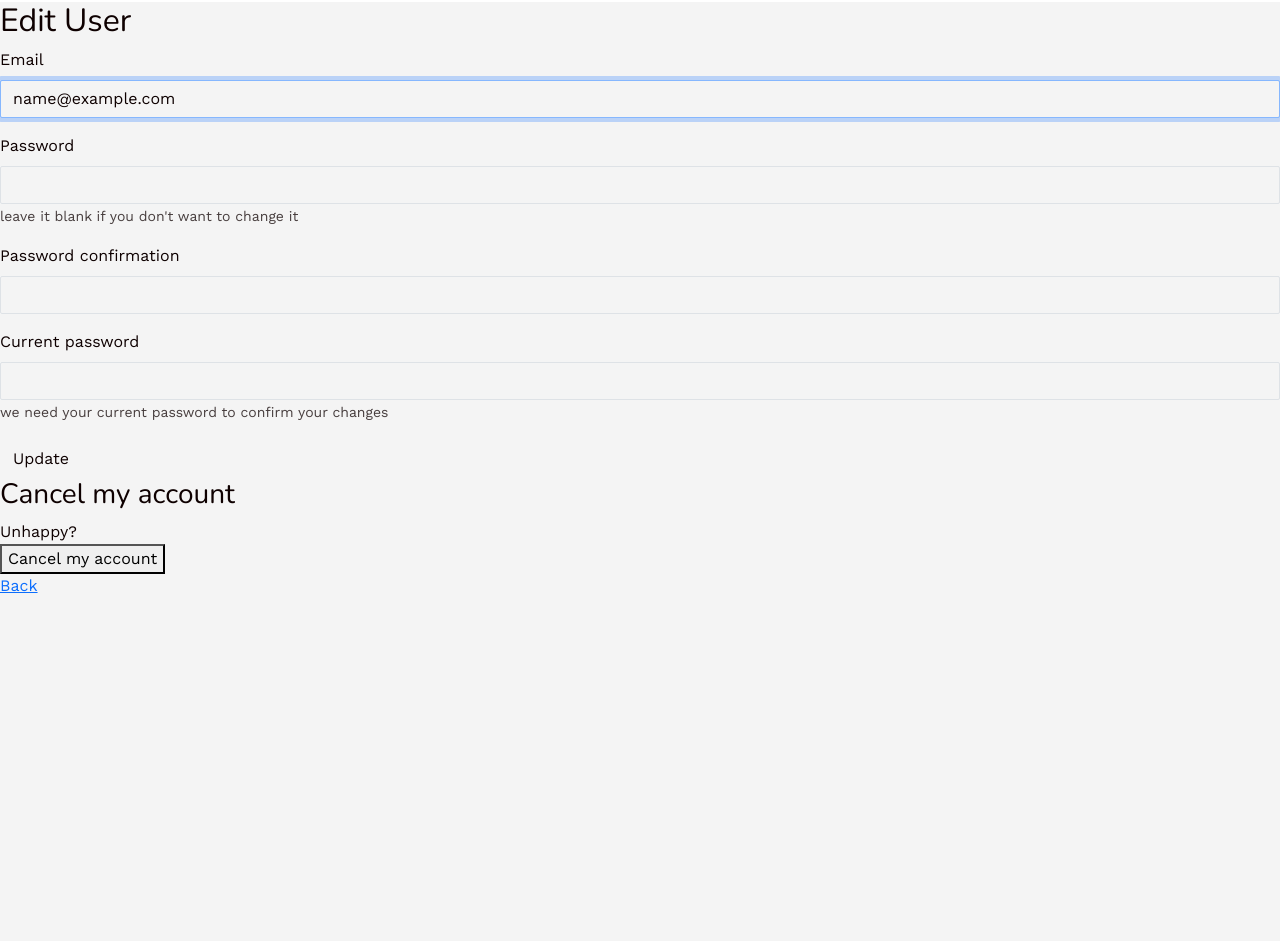
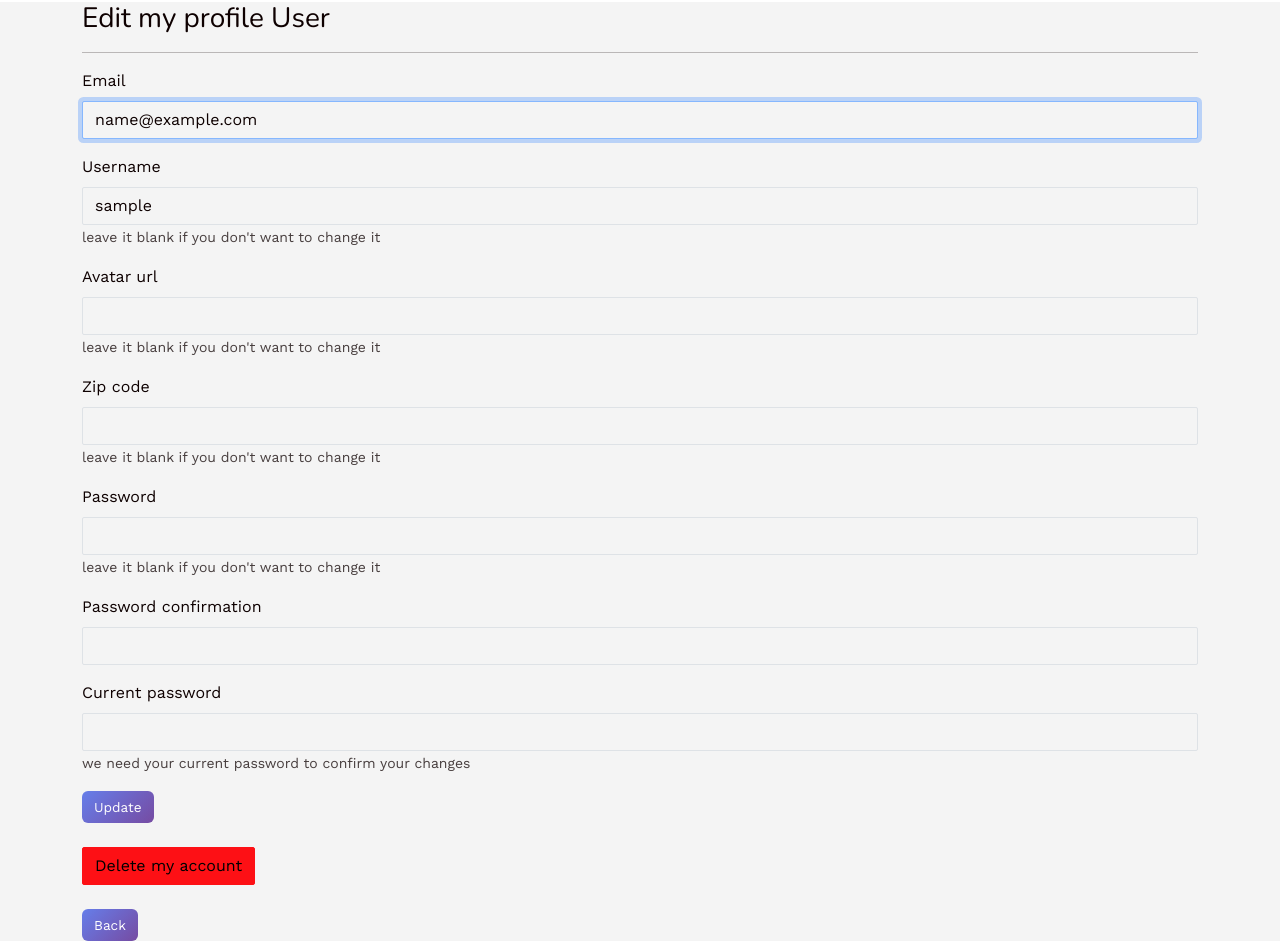
Before and after one commit to Ketmoss/MANKAI, a Rails app: page /users/edit in a window 1280 px wide. Shown: the part 56-997 px from the top of the page. Before the commit the page ends 800 px from the top, so only its background shows below. Run offline with Rails 7, Linux system fonts and the light colour scheme; the visitor is signed in with stand-in values (Sample User, id 1); style sheets or scripts are compiled from the project's sources; some libraries are stand-ins or nearby versions.

Commit message:
registration

```diff
--- a/app/views/devise/registrations/edit.html.erb
+++ b/app/views/devise/registrations/edit.html.erb
@@ -1,4 +1,6 @@
-<h2>Edit <%= resource_name.to_s.humanize %></h2>
+<div class="container">
+<h3>Edit my profile <%= resource_name.to_s.humanize %></h3>
+<hr>
 
 <%= simple_form_for(resource, as: resource_name, url: registration_path(resource_name), html: { method: :put }) do |f| %>
   <%= f.error_notification %>
@@ -10,6 +12,18 @@
       <p>Currently waiting confirmation for: <%= resource.unconfirmed_email %></p>
     <% end %>
 
+    <%= f.input :username,
+                hint: "leave it blank if you don't want to change it",
+                required: false,
+                input_html: { autocomplete: "new-username" } %>
+    <%= f.input :avatar_url,
+                hint: "leave it blank if you don't want to change it",
+                required: false,
+                input_html: { autocomplete: "new-avatar" } %>
+    <%= f.input :zip_code,
+                hint: "leave it blank if you don't want to change it",
+                required: false,
+                input_html: { autocomplete: "new-zip-code" } %>
     <%= f.input :password,
                 hint: "leave it blank if you don't want to change it",
                 required: false,
@@ -24,12 +38,16 @@
   </div>
 
   <div class="form-actions">
-    <%= f.button :submit, "Update" %>
+    <%= f.button :submit, "Update", class: "btn btn-primary" %>
   </div>
 <% end %>
+<br>
+  <div class="div">
+    <%= button_to "Delete my account", registration_path(resource_name), data: { confirm: "Are you sure?", turbo_confirm: "Are you sure?" }, method: :delete, class:  "btn btn-danger" %>
+  </div>
+<br>
+  <div class="div">
+    <%= link_to "Back", :back, class:"btn btn-primary" %>
+  </div>
 
-<h3>Cancel my account</h3>
-
-<div>Unhappy? <%= button_to "Cancel my account", registration_path(resource_name), data: { confirm: "Are you sure?", turbo_confirm: "Are you sure?" }, method: :delete %></div>
-
-<%= link_to "Back", :back %>
+</div>
```
Also changed, not shown: app/views/devise/registrations/new.html.erb (+8 -0 lines).
